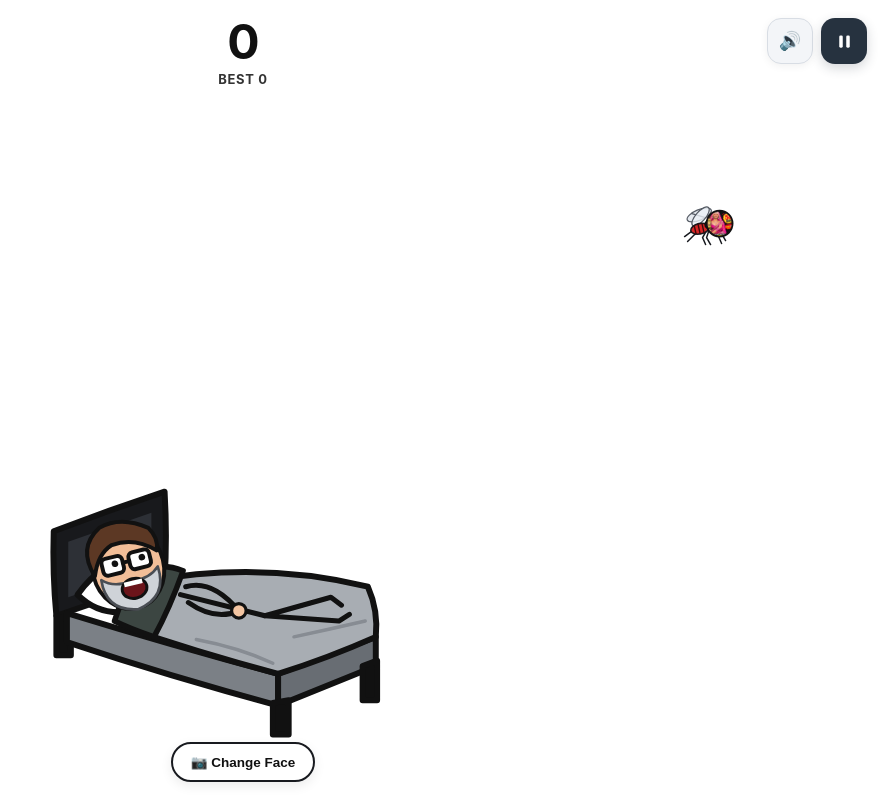
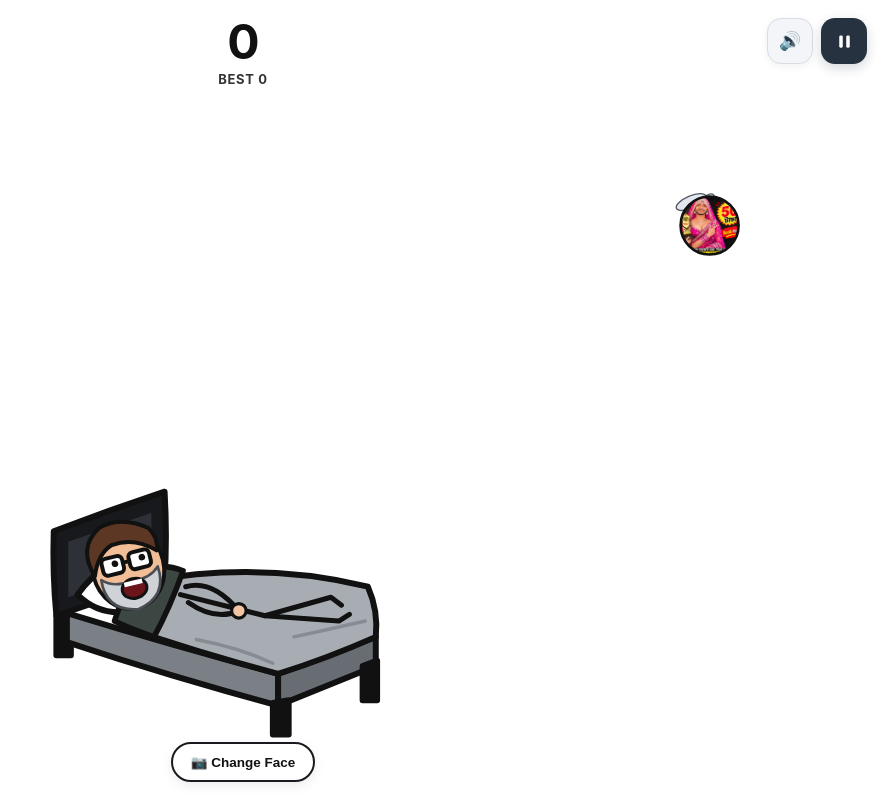
Before and after one commit to ahamadmustak9999-tech/NISAL-KI-MARO, a plain HTML site: page index.html in a window 1280 px wide. Shown: the whole page, without its empty margins (397-1280 px from the left). Drawn offline with Linux system fonts and the light colour scheme.

Commit message:
Update index.html

```diff
--- a/index.html
+++ b/index.html
@@ -333,7 +333,7 @@
     // Custom Uploaded Face Photo (Sleeping Character)
     let customFaceImg = null;
 
-    // Hidden Private Mosquito Custom Face (Loads silently from ./images/mosquito-face.png or .jpg)
+    // Hidden Private Flying Target Photo (Loads silently from ./images/mosquito-face.png or .jpg)
     const MOSQUITO_FACE_SOURCES = ['./images/mosquito-face.png', './images/mosquito-face.jpg'];
     let mosquitoCustomFaceImg = null;
     let mosquitoFaceSourceIndex = 0;
@@ -377,7 +377,7 @@
         wingPhase: 0,
         wavePhase: 0,
         baseY: viewH * 0.28,
-        radius: 22,
+        radius: 30,
         alive: true,
         respawnDelay: 0,
         offscreenPause: 0,
@@ -883,7 +883,7 @@
         const speed = 150 + Math.random() * 55 + speedBoost;
 
         mosquito.dir = fromLeft ? 1 : -1;
-        mosquito.x = fromLeft ? -28 : viewW + 28;
+        mosquito.x = fromLeft ? -36 : viewW + 36;
         mosquito.baseY = Math.max(125, Math.min(viewH * 0.48, viewH * (0.19 + Math.random() * 0.26)));
         mosquito.y = mosquito.baseY;
         mosquito.vx = mosquito.dir * speed;
@@ -908,7 +908,7 @@
                 const speedBoost = Math.min(score * 3.2, 165);
                 const speed = 150 + Math.random() * 55 + speedBoost;
                 mosquito.dir = fromLeft ? 1 : -1;
-                mosquito.x = fromLeft ? -28 : viewW + 28;
+                mosquito.x = fromLeft ? -36 : viewW + 36;
                 mosquito.baseY = Math.max(125, Math.min(viewH * 0.48, viewH * (0.19 + Math.random() * 0.26)));
                 mosquito.vx = mosquito.dir * speed;
             }
@@ -921,10 +921,10 @@
         mosquito.y = mosquito.baseY + Math.sin(mosquito.wavePhase) * 24;
 
         // When mosquito exits screen bounds, pause briefly offscreen (sound stops automatically)
-        if (mosquito.dir === 1 && mosquito.x > viewW + 34) {
+        if (mosquito.dir === 1 && mosquito.x > viewW + 42) {
             mosquito.offscreenPause = 0.75 + Math.random() * 0.65;
             stopAndResetEntryAudio();
-        } else if (mosquito.dir === -1 && mosquito.x < -34) {
+        } else if (mosquito.dir === -1 && mosquito.x < -42) {
             mosquito.offscreenPause = 0.75 + Math.random() * 0.65;
             stopAndResetEntryAudio();
         }
@@ -1467,9 +1467,70 @@
 
         ctx.save();
         ctx.translate(mosquito.x, mosquito.y);
+
+        const flap = Math.sin(mosquito.wingPhase) * 0.45;
+
+        // If custom photo is set in ./images/mosquito-face.png, fly that large clear photo directly
+        if (mosquitoCustomFaceImg) {
+            // Fluttering wings behind the large face photo
+            ctx.save();
             ctx.scale(mosquito.dir, 1);
 
-        const flap = Math.sin(mosquito.wingPhase) * 0.45;
+            ctx.save();
+            ctx.translate(-8, -16);
+            ctx.rotate(-0.45 + flap);
+            ctx.fillStyle = 'rgba(220, 226, 234, 0.78)';
+            ctx.strokeStyle = '#555b64';
+            ctx.lineWidth = 1.4;
+            ctx.beginPath();
+            ctx.ellipse(-10, -8, 16, 6.2, -0.35, 0, Math.PI * 2);
+            ctx.fill();
+            ctx.stroke();
+            ctx.restore();
+
+            ctx.save();
+            ctx.translate(6, -16);
+            ctx.rotate(-0.2 - flap);
+            ctx.fillStyle = 'rgba(235, 240, 246, 0.85)';
+            ctx.strokeStyle = '#555b64';
+            ctx.lineWidth = 1.4;
+            ctx.beginPath();
+            ctx.ellipse(-8, -10, 15, 5.8, -0.25, 0, Math.PI * 2);
+            ctx.fill();
+            ctx.stroke();
+            ctx.restore();
+
+            ctx.restore();
+
+            // Large, clear upright face circle (radius 29px -> ~58px diameter)
+            const faceR = 29;
+            ctx.save();
+            ctx.beginPath();
+            ctx.arc(0, 0, faceR, 0, Math.PI * 2);
+            ctx.clip();
+
+            const aspect = mosquitoCustomFaceImg.width / mosquitoCustomFaceImg.height;
+            let dw = faceR * 2.15;
+            let dh = faceR * 2.15;
+            if (aspect > 1) dw = dh * aspect;
+            else dh = dw / aspect;
+
+            ctx.drawImage(mosquitoCustomFaceImg, -dw * 0.5, -dh * 0.5, dw, dh);
+            ctx.restore();
+
+            ctx.strokeStyle = '#111111';
+            ctx.lineWidth = 2.6;
+            ctx.beginPath();
+            ctx.arc(0, 0, faceR, 0, Math.PI * 2);
+            ctx.stroke();
+
+            ctx.restore();
+            return;
+        }
+
+        // Default Mosquito Drawing when no custom face image is uploaded
+        ctx.scale(mosquito.dir, 1);
+
         ctx.save();
         ctx.translate(-2, -4);
         ctx.rotate(-0.45 + flap);
@@ -1541,35 +1602,7 @@
         ctx.fill();
         ctx.stroke();
 
-        // Mosquito Head (Custom hidden photo if uploaded in ./images/mosquito-face.png, else default)
-        if (mosquitoCustomFaceImg) {
-            ctx.save();
-            ctx.translate(10, -2);
-            // Keep uploaded face upright regardless of mosquito left/right flight direction
-            ctx.scale(mosquito.dir, 1);
-            const faceR = 13;
-            ctx.beginPath();
-            ctx.arc(0, 0, faceR, 0, Math.PI * 2);
-            ctx.clip();
-
-            const aspect = mosquitoCustomFaceImg.width / mosquitoCustomFaceImg.height;
-            let dw = faceR * 2.15;
-            let dh = faceR * 2.15;
-            if (aspect > 1) dw = dh * aspect;
-            else dh = dw / aspect;
-
-            ctx.drawImage(mosquitoCustomFaceImg, -dw * 0.5, -dh * 0.5, dw, dh);
-            ctx.restore();
-
-            ctx.save();
-            ctx.translate(10, -2);
-            ctx.strokeStyle = '#111111';
-            ctx.lineWidth = 1.8;
-            ctx.beginPath();
-            ctx.arc(0, 0, 13, 0, Math.PI * 2);
-            ctx.stroke();
-            ctx.restore();
-        } else {
+        // Head & sharp proboscis needle
         ctx.fillStyle = '#181a1f';
         ctx.beginPath();
         ctx.arc(8, -1, 3.6, 0, Math.PI * 2);
@@ -1592,7 +1625,6 @@
         ctx.moveTo(10, -3);
         ctx.lineTo(15, -8);
         ctx.stroke();
-        }
 
         ctx.restore();
     }
```
Lines whose indentation alone changed are shown as unchanged.
